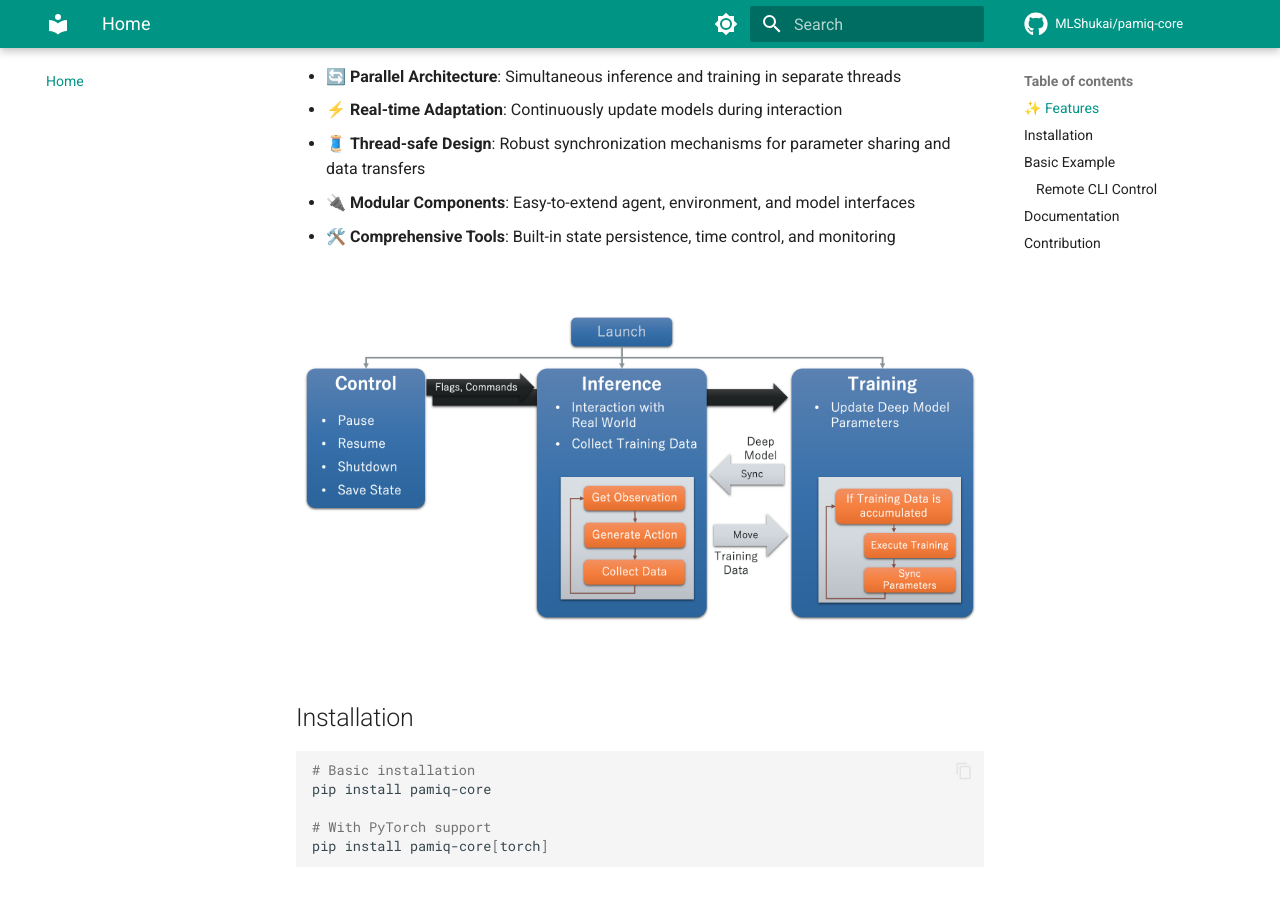
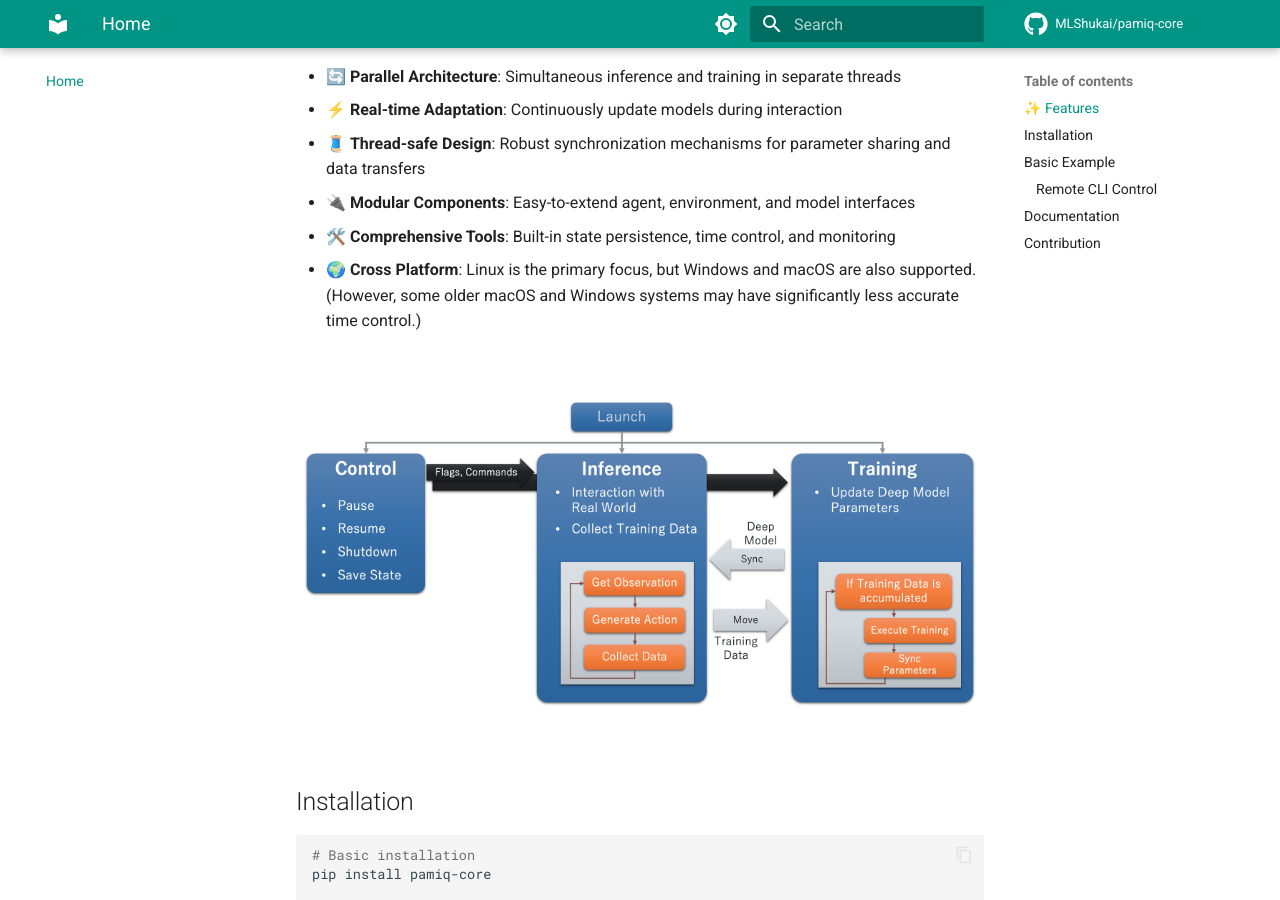
Before and after one commit to MLShukai/pamiq-core, an MkDocs documentation site: the page built from docs/index.md, in a window 1280 px wide and 900 px high, scrolled down 629 px. Built offline with MkDocs 1.6.1 and Material for MkDocs 9.7.7, drawn with Linux system fonts in a browser that asks for light colours; comment, search, counter and statistics services are not loaded.

Commit message:
docs(index): write about cross platform (#244)

```diff
--- a/docs/index.md
+++ b/docs/index.md
@@ -11,6 +11,7 @@
 - 🧵 **Thread-safe Design**: Robust synchronization mechanisms for parameter sharing and data transfers
 - 🔌 **Modular Components**: Easy-to-extend agent, environment, and model interfaces
 - 🛠️ **Comprehensive Tools**: Built-in state persistence, time control, and monitoring
+- 🌍 **Cross Platform**: Linux is the primary focus, but Windows and macOS are also supported. (However, some older macOS and Windows systems may have significantly less accurate time control.)
 
 ![System Architecture](images/system-architecture.png)
 
```
